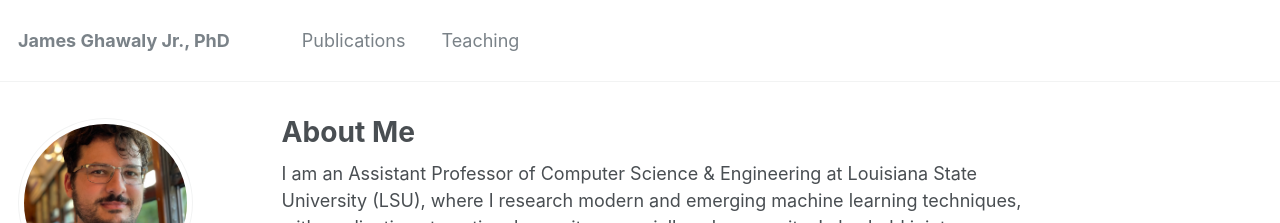
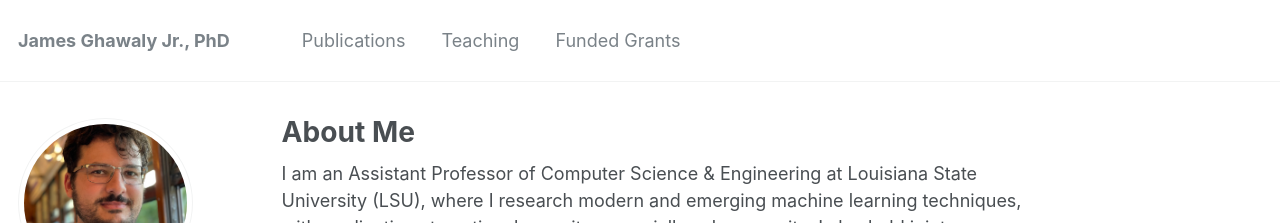
Before and after one commit to jghawaly/jghawaly.github.io, a Jekyll site: the page built from _pages/about.md, in a window 1280 px wide and 1206 px high. Shown: the top 223 px of the window. Built offline with Jekyll 4.4.1, drawn with Linux system fonts in a browser that asks for light colours; some web fonts are replaced.

Commit message:
new page

```diff
--- a/_data/navigation.yml
+++ b/_data/navigation.yml
@@ -8,6 +8,8 @@ main:
 
   - title: "Teaching"
     url: /teaching/
+  - title: "Funded Grants"
+    url: /funding/
 
 #  - title: "Portfolio"
 #    url: /portfolio/
```
